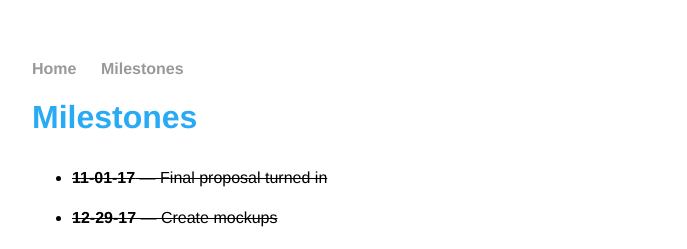
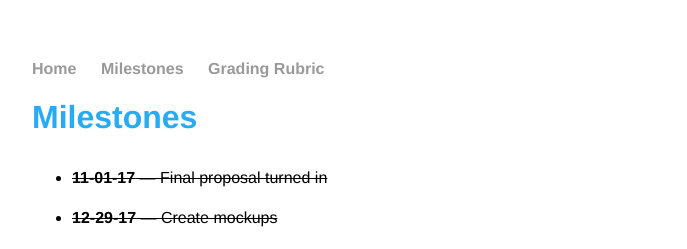
Before and after one commit to pathana/pathana.github.io, a Jekyll site: the page built from milestones/index.html, in a window 1280 px wide. Shown: the top 249 px of the page, without its empty margins (160-847 px from the left). Built offline with Jekyll 4.4.1, drawn with Linux system fonts in a browser that asks for light colours.

Commit message:
Add in grading rubric link

```diff
--- a/_layouts/default.html
+++ b/_layouts/default.html
@@ -10,6 +10,7 @@
     		<ul>
         		<li><a href="/">Home</a></li>
         		<li><a href="/milestones">Milestones</a></li>
+			<li><a href="https://docs.google.com/spreadsheets/d/1AMSRUxqNQXduZuUFvylHf8e23wxU0R-EL5Sza-A4Jqs/edit?usp=sharing">Grading Rubric</a></li>
     		</ul>
 		</nav>
 		<div class="container">
```
